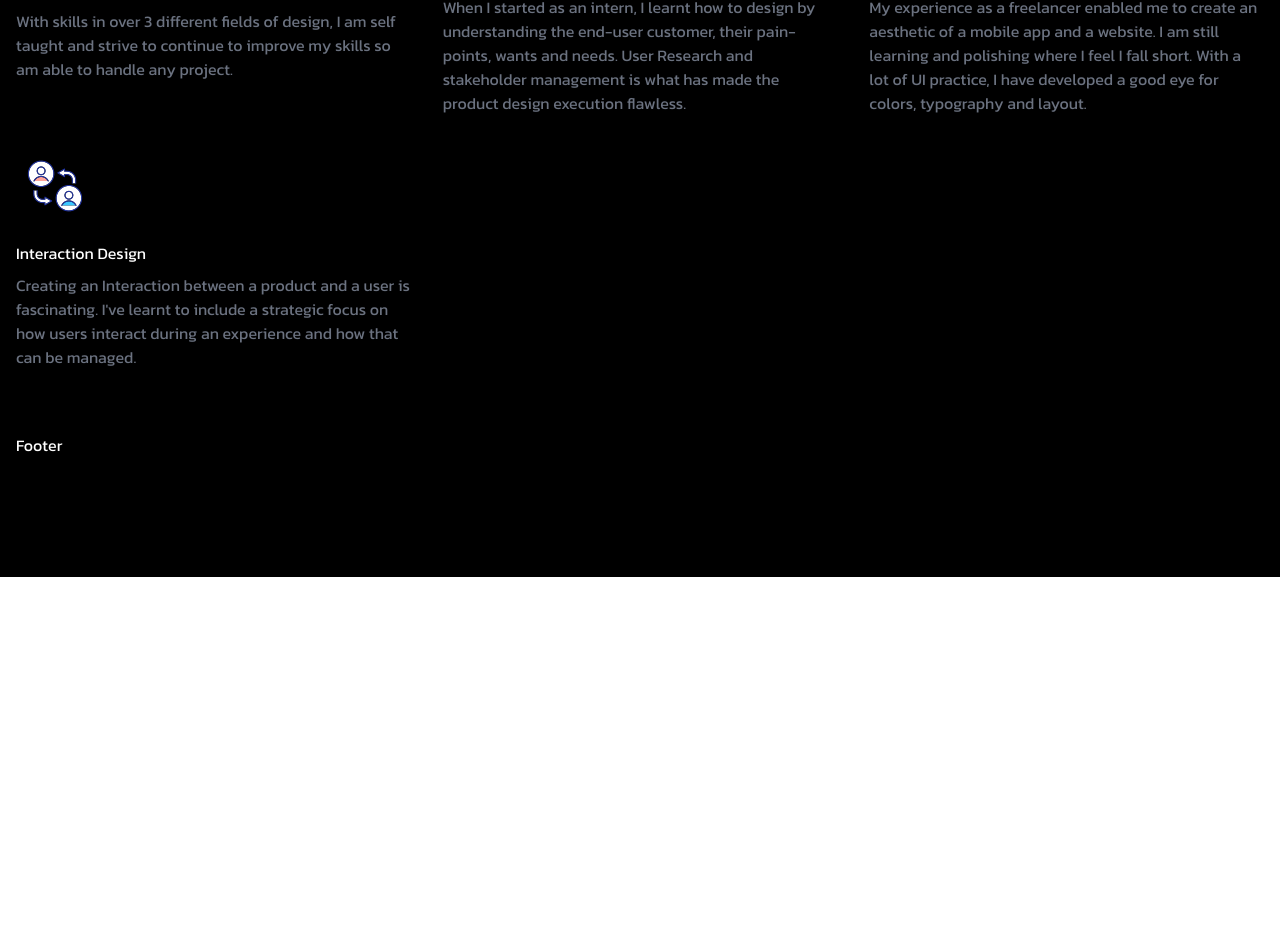
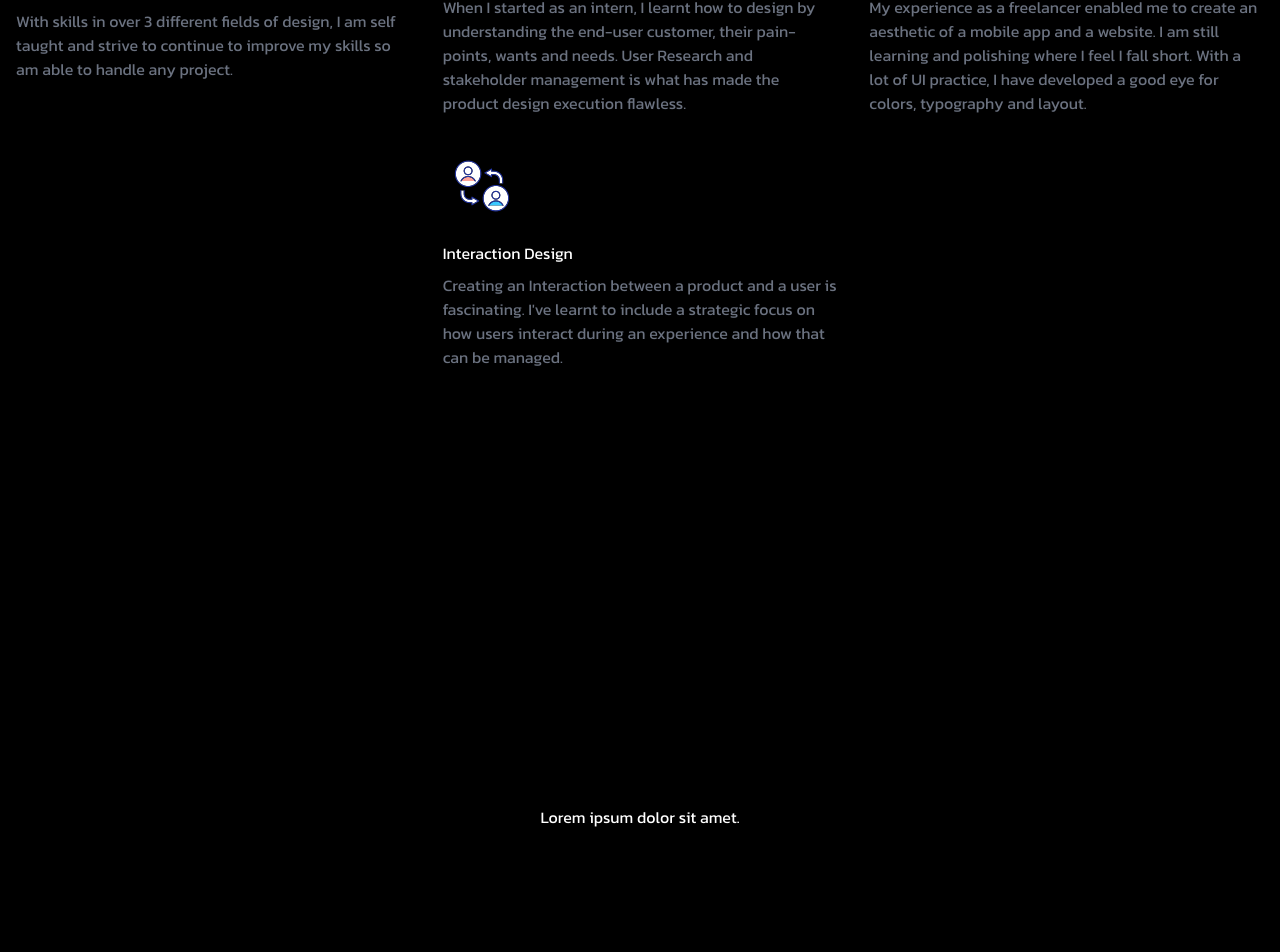
Before and after one commit to Charlotte-Natasha/Mitch-Journey, a React (Create React App) app: page / in a window 1280 px wide. Shown: the part 2265-3217 px from the top of the page. Before the commit the page ends 2842 px from the top, so only its background shows below. Built offline with nearby package versions, Linux system fonts and the light colour scheme.

Commit message:
added contact page and bg color

```diff
--- a/src/App.js
+++ b/src/App.js
@@ -4,6 +4,7 @@ import Work from "./components/Work";
 import About from "./components/About";
 import Footer from "./components/Footer";
 import More from "./components/More";
+import Contacts from "./components/Contacts";
 
 function App() {
   return (
@@ -13,6 +14,7 @@ function App() {
       <Work/>
       <About/>
       <More/>
+      <Contacts/>
       <Footer/>
     </div>
   );
--- /dev/null
+++ b/src/components/Contacts.jsx
@@ -0,0 +1,15 @@
+import React from 'react'
+
+const Contacts = () => {
+    return (
+        <div className='antialiased bg-black'>
+            <div className='flex w-full min-h-screen justify-center items-center text-white'>
+                <div>
+                    Lorem ipsum dolor sit amet.
+                </div>
+            </div>
+        </div>
+    )
+}
+
+export default Contacts
--- a/src/components/More.jsx
+++ b/src/components/More.jsx
@@ -25,11 +25,14 @@ const More = () => {
                     <p className='text-gray-500'>My experience as a freelancer enabled me to create an aesthetic of a mobile app and a website. I am still learning and polishing where I feel I fall short. With a lot of UI practice, I have developed a good eye for colors, typography and layout.</p>
                 </div>
                 <div className=''>
+
+                </div>
+                <div className=''>
                 <img src={Act} alt='writing' />
                     <p className='pt-4 pb-2 text-white'>Interaction Design</p>
 
                     <p className='text-gray-500'>Creating an Interaction between a product and a user is fascinating. I've learnt to include a strategic focus on how users interact during an experience and how that can be managed.</p>
-            </div>
+                </div>
             </div>
         </div>
     )
```
